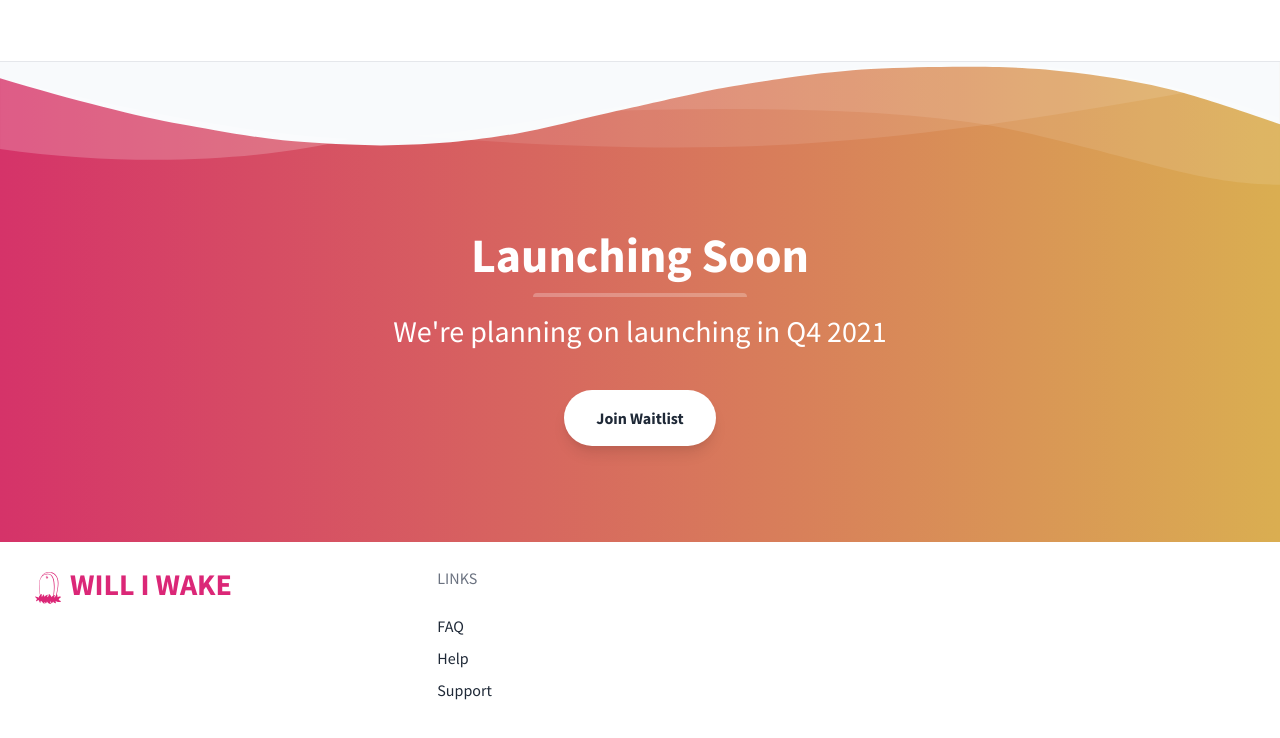
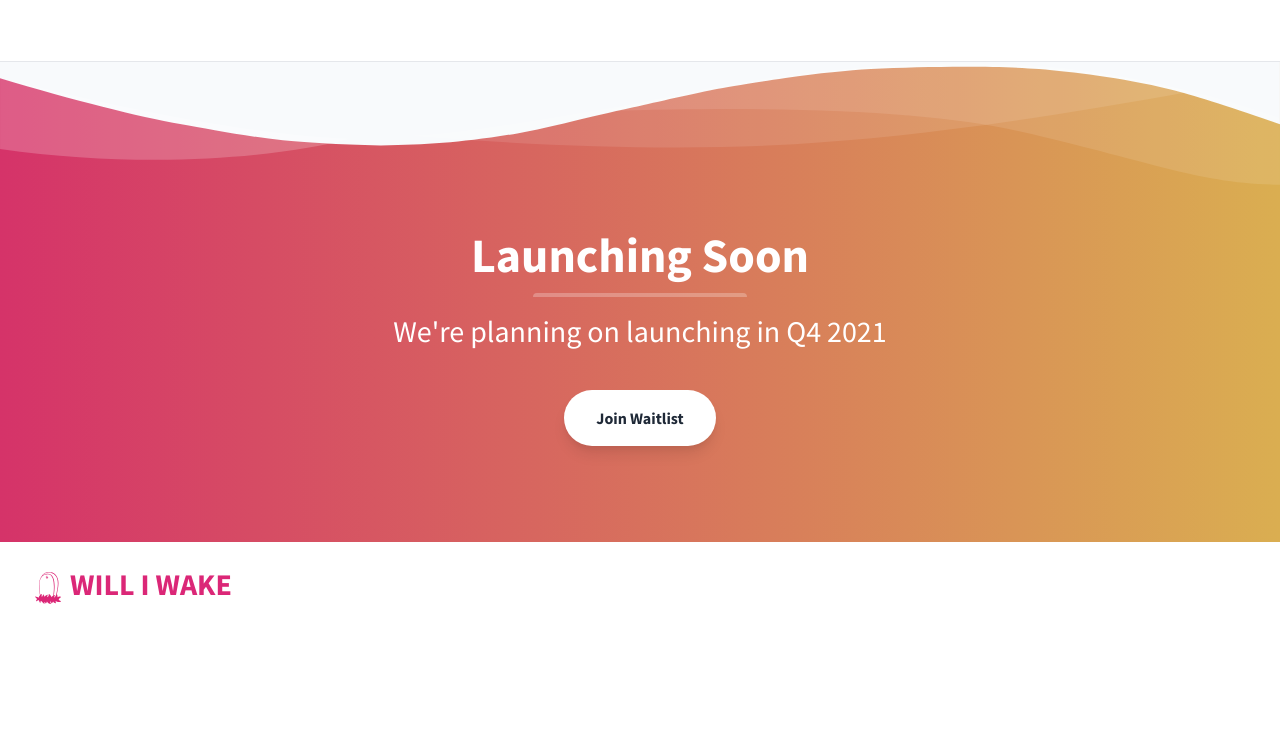
Before and after one commit to yuhonas/williwake.com, a plain HTML site: page index.html in a window 1280 px wide. Shown: the part 2259-2997 px from the top of the page. After the commit the page ends 2911 px from the top, so only its background shows below. Drawn offline with nearby package versions, Linux system fonts and the light colour scheme.

Commit message:
remove unused footer

```diff
--- a/index.html
+++ b/index.html
@@ -475,18 +475,18 @@
             </a>
           </div>
           <div class="flex-1">
-            <p class="uppercase text-gray-500 md:mb-6">Links</p>
-            <ul class="list-reset mb-6">
-              <li class="mt-2 inline-block mr-2 md:block md:mr-0">
-                <a href="#" class="no-underline hover:underline text-gray-800 hover:text-pink-500">FAQ</a>
-              </li>
-              <li class="mt-2 inline-block mr-2 md:block md:mr-0">
-                <a href="#" class="no-underline hover:underline text-gray-800 hover:text-pink-500">Help</a>
-              </li>
-              <li class="mt-2 inline-block mr-2 md:block md:mr-0">
-                <a href="#" class="no-underline hover:underline text-gray-800 hover:text-pink-500">Support</a>
-              </li>
-            </ul>
+            <!-- <p class="uppercase text-gray-500 md:mb-6">Links</p> -->
+            <!-- <ul class="list-reset mb-6"> -->
+            <!--   <li class="mt-2 inline-block mr-2 md:block md:mr-0"> -->
+            <!--     <a href="#" class="no-underline hover:underline text-gray-800 hover:text-pink-500">FAQ</a> -->
+            <!--   </li> -->
+            <!--   <li class="mt-2 inline-block mr-2 md:block md:mr-0"> -->
+            <!--     <a href="#" class="no-underline hover:underline text-gray-800 hover:text-pink-500">Help</a> -->
+            <!--   </li> -->
+            <!--   <li class="mt-2 inline-block mr-2 md:block md:mr-0"> -->
+            <!--     <a href="#" class="no-underline hover:underline text-gray-800 hover:text-pink-500">Support</a> -->
+            <!--   </li> -->
+            <!-- </ul> -->
           </div>
           <div class="flex-1">
             <!-- <p class="uppercase text-gray-500 md:mb-6">Legal</p>
```
